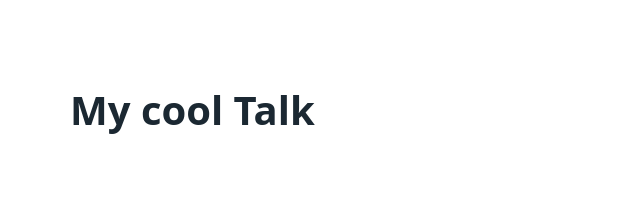
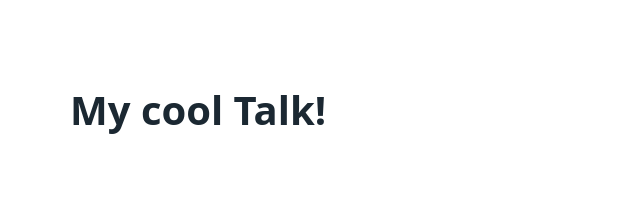
Before and after one commit to FPittelkow/TestSite, a plain HTML site: page index.html in a window 1280 px wide. Shown: the top 197 px of the page, 5-645 px from the left. Drawn offline with nearby package versions, Linux system fonts and the light colour scheme; files that its build step writes are made by us from their sources.

Commit message:
f
Signed-off-by: fpittelkow <f.pittelkow@gmail.com>

```diff
--- a/index.html
+++ b/index.html
@@ -9,7 +9,7 @@
 </head>
 <body>
   <main class="container">
-    <h1>My cool Talk</h1>
+    <h1>My cool Talk!</h1>
     <div class="grid">
       <div>
         <h2>Some Heading!</h2>
```
Also changed, not shown: build/index.html (+1 -1 lines).
